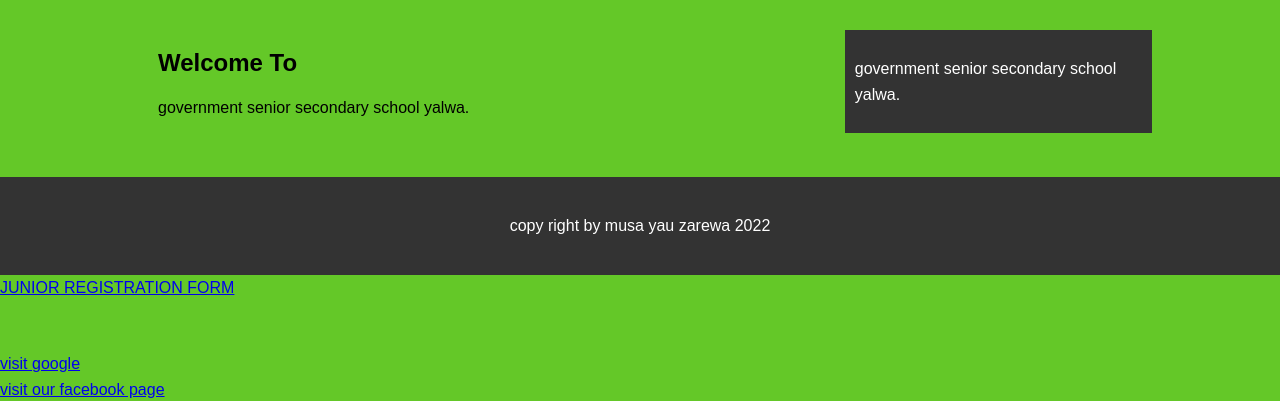
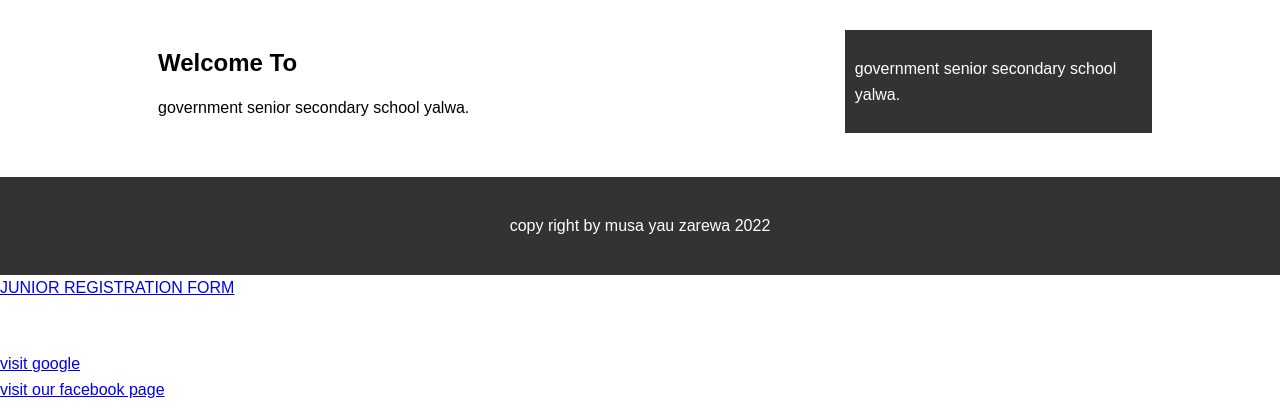
Before and after one commit to zarewancy/myfirstproject, a plain HTML site: page index.html in a window 1280 px wide. Shown: the part 399-800 px from the top of the page. Drawn offline with Linux system fonts and the light colour scheme.

Commit message:
change backround color in body

```diff
--- a/mainheadstyle.css.css
+++ b/mainheadstyle.css.css
@@ -1,5 +1,5 @@
 body{
-	background: rgb(100,200,40);
+	background: blue black;
 	color: red solid;
 	font-family: arial, new times romance,tahoma;
 	font-size:16px;
```
